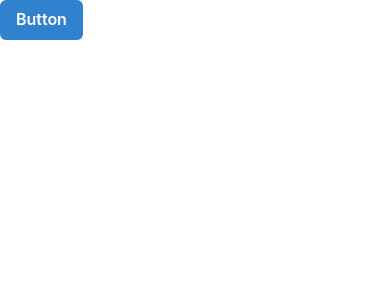
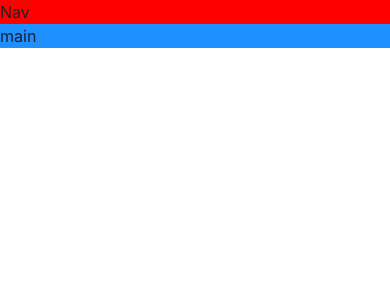
Before and after one commit to obaidkhan22/game-hub, a React (Vite) app: page / in a window 390 px wide. Shown: the top 300 px of the page. Built offline with nearby package versions, Linux system fonts and the light colour scheme.

Commit message:
created the responsive design layout.

```diff
--- a/src/App.tsx
+++ b/src/App.tsx
@@ -1,8 +1,26 @@
-import { Button, ButtonGroup } from "@chakra-ui/react";
-import "./App.css";
+import { Grid, GridItem, Show } from "@chakra-ui/react";
 
 function App() {
-  return <Button colorScheme="blue">Button</Button>;
+  return (
+    <Grid
+      templateAreas={{
+        base: `"nav" "main"`,
+        lg: `"nav nav" "aside main"`,
+      }}
+    >
+      <GridItem area="nav" bg="red">
+        Nav
+      </GridItem>
+      <Show above="lg">
+        <GridItem area="aside" bg="pink">
+          aside
+        </GridItem>
+      </Show>
+      <GridItem area="main" bg="dodgerblue">
+        main
+      </GridItem>
+    </Grid>
+  );
 }
 
 export default App;
```
